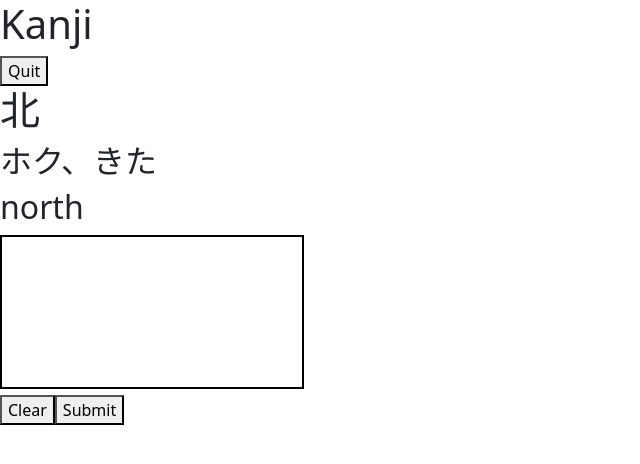
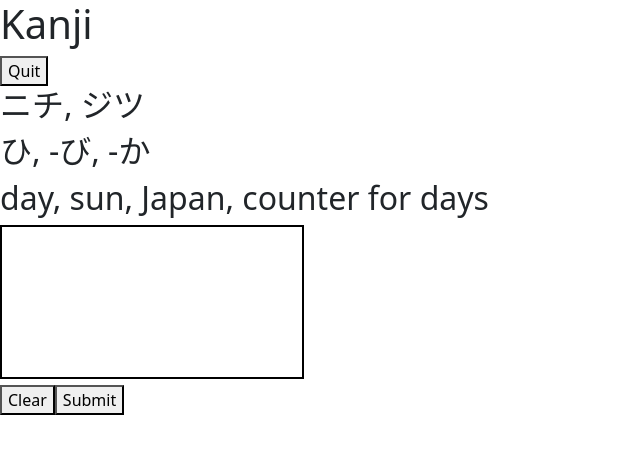
Before and after one commit to dyikwong/kakuji, a React (Vite) app: page / in a window 1280 px wide. Both pictures are taken after a click on the button "Start". Shown: the top 464 px of the page, without its empty margins (0-640 px from the left). Built offline with nearby package versions, Linux system fonts and the light colour scheme.

Commit message:
test data in dict to be displayed and iterated through

```diff
--- a/src/components/Quiz.jsx
+++ b/src/components/Quiz.jsx
@@ -6,8 +6,26 @@ function Quiz(props) {
 	const [submittedWriting, setSubmittedWriting] = useState([]);
 	const [characterListIndex, setCharacterListIndex] = useState(0); // track which character/word
 
+
+	var characterList = {
+		1: {
+			'kanji': '日',
+			'onyomi': 'ニチ, ジツ',
+			'kunyomi': 'ひ, -び, -か',
+			'meaning': 'day, sun, Japan, counter for days'
+		},
+		2: {
+			'kanji': '一',
+			'onyomi': 'イチ',
+			'kunyomi': 'ひと（つ）',
+			'meaning': 'one'
+		},
+	};
+
 	const location = useLocation();
 	const time = location.state.time;
+
+	const index = Math.floor(Math.random() * Object.keys(characterList).length);
 
 	const submitWriting = (newWriting) => {
 		//setIsSubmit(!isSubmit);
@@ -21,9 +39,9 @@ function Quiz(props) {
 			<Link to="/..">
 				<button>Quit</button>
 			</Link>
-			<h1>北</h1>
-			<h2>ホク、きた</h2>
-			<h2>north</h2>
+			<h2>{characterList[index]['onyomi']}</h2>
+			<h2>{characterList[index]['kunyomi']}</h2>
+			<h2>{characterList[index]['meaning']}</h2>
 			<Canvas getWriting={submitWriting} />
 		</div>
 	)
```
